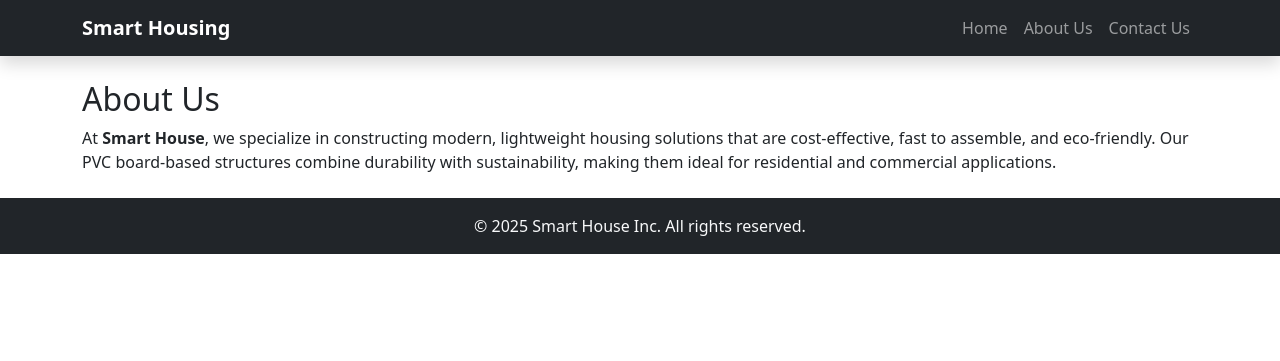
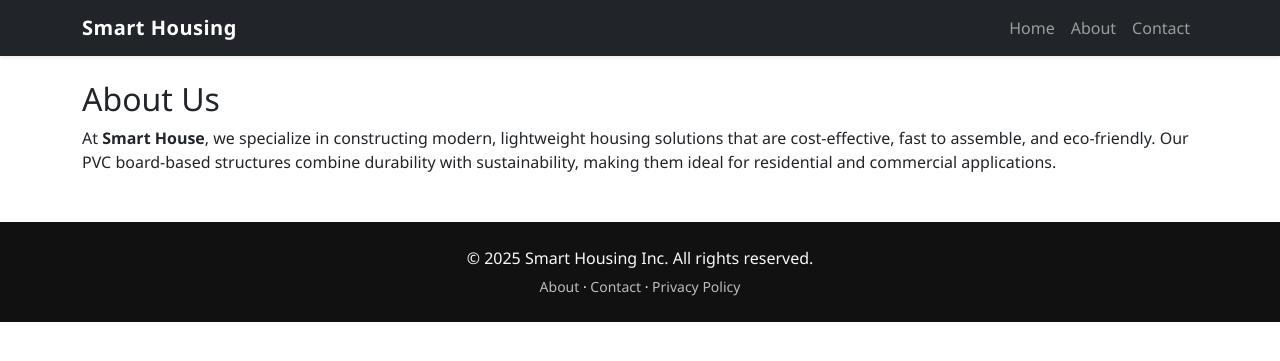
Before and after one commit to hanklokyaw/san-myanmar_site, a Flask app: page /about in a window 1280 px wide. Shown: the top 361 px of the page. Run offline with Flask 3, Linux system fonts and the light colour scheme; some libraries are stand-ins or nearby versions.

Commit message:
updated base html

```diff
--- a/templates/base.html
+++ b/templates/base.html
@@ -3,28 +3,62 @@
 <head>
   <meta charset="utf-8">
   <meta name="viewport" content="width=device-width, initial-scale=1">
-    <title>Smart Housing</title>
+  <title>{% block title %}Smart Housing{% endblock %}</title>
+  <link rel="icon" href="{{ url_for('static', filename='favicon.ico') }}">
+
+  <!-- Bootstrap CSS -->
   <link rel="stylesheet" href="https://cdn.jsdelivr.net/npm/bootstrap@5.3.3/dist/css/bootstrap.min.css">
+
+  <!-- Custom Styles -->
+  <style>
+    body {
+      font-family: "Segoe UI", Roboto, "Helvetica Neue", Arial, sans-serif;
+    }
+    .navbar-brand {
+      font-weight: 700;
+      letter-spacing: 0.5px;
+    }
+    .navbar-nav .nav-link {
+      font-weight: 500;
+      transition: color 0.2s;
+    }
+    .navbar-nav .nav-link:hover {
+      color: #0d6efd;
+    }
+    footer {
+      background-color: #111;
+    }
+    footer a {
+      color: #bbb;
+      text-decoration: none;
+    }
+    footer a:hover {
+      color: #fff;
+    }
+  </style>
 </head>
 <body>
+
   <!-- Navbar -->
-    <nav class="navbar navbar-expand-lg navbar-dark bg-dark shadow">
+  <nav class="navbar navbar-expand-lg navbar-dark bg-dark shadow-sm">
     <div class="container">
-            <a class="navbar-brand fw-bold" href="{{ url_for('index') }}">
-                Smart Housing
-            </a>
-            <div class="collapse navbar-collapse">
+      <a class="navbar-brand" href="{{ url_for('index') }}">Smart Housing</a>
+      <button class="navbar-toggler" type="button" data-bs-toggle="collapse" data-bs-target="#navbarNav">
+        <span class="navbar-toggler-icon"></span>
+      </button>
+      <div class="collapse navbar-collapse" id="navbarNav">
         <ul class="navbar-nav ms-auto">
           <li class="nav-item"><a class="nav-link" href="{{ url_for('index') }}">Home</a></li>
-                    <li class="nav-item"><a class="nav-link" href="{{ url_for('about') }}">About Us</a></li>
-                    <li class="nav-item"><a class="nav-link" href="{{ url_for('contact') }}">Contact Us</a></li>
+          <li class="nav-item"><a class="nav-link" href="{{ url_for('about') }}">About</a></li>
+          <li class="nav-item"><a class="nav-link" href="{{ url_for('contact') }}">Contact</a></li>
         </ul>
       </div>
     </div>
   </nav>
 
-    <!-- Content -->
-    <main class="container mt-4">
+  <!-- Main Content -->
+  <main>
+    <div class="container mt-4">
       {% with messages = get_flashed_messages(with_categories=true) %}
         {% if messages %}
           {% for category, message in messages %}
@@ -36,13 +70,22 @@
         {% endif %}
       {% endwith %}
       {% block content %}{% endblock %}
+    </div>
   </main>
 
   <!-- Footer -->
-    <footer class="bg-dark text-light text-center py-3 mt-4">
-        <p class="mb-0">&copy; 2025 Smart House Inc. All rights reserved.</p>
+  <footer class="text-light text-center py-4 mt-5">
+    <div class="container">
+      <p class="mb-1">&copy; {{ current_year|default(2025) }} Smart Housing Inc. All rights reserved.</p>
+      <small>
+        <a href="{{ url_for('about') }}">About</a> ·
+        <a href="{{ url_for('contact') }}">Contact</a> ·
+        <a href="#">Privacy Policy</a>
+      </small>
+    </div>
   </footer>
 
+  <!-- Bootstrap Bundle JS -->
   <script src="https://cdn.jsdelivr.net/npm/bootstrap@5.3.3/dist/js/bootstrap.bundle.min.js"></script>
 </body>
 </html>
```
Lines whose indentation alone changed are shown as unchanged.
